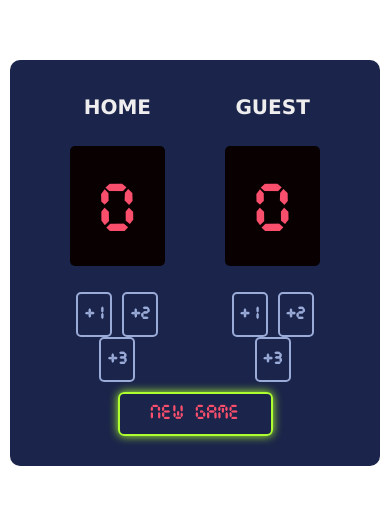
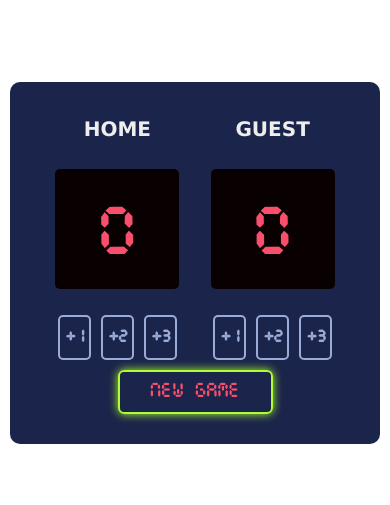
Before and after one commit to goldenokeama/basketball-scoreboard, a website built with Vite: page index.html in a window 390 px wide. Shown: the part 159-664 px from the top of the page. Built offline with nearby package versions, Linux system fonts and the light colour scheme.

Commit message:
made the point btn to be in row in some mobile screen

```diff
--- a/index.css
+++ b/index.css
@@ -35,13 +35,19 @@ body {
 }
 
 .home-guest-container .home-container {
-  width: 30.5%;
+  width: 40%;
   margin: auto;
 }
 
 .home-guest-container .guest-container {
-  width: 30.5%;
+  width: 40%;
   margin: auto;
+}
+@media (min-width: 599px) {
+  .home-guest-container .home-container,
+  .home-guest-container .guest-container {
+    width: 30.5%;
+  }
 }
 
 .heading {
@@ -90,9 +96,8 @@ body {
 }
 
 .btn {
-  width: 30%;
-  min-width: 36px;
-  max-width: 45px;
+  width: 33px;
+
   height: 45px;
   font-family: inherit;
 
@@ -110,6 +115,9 @@ body {
   .btn {
     font-size: 18px;
     font-weight: 400;
+    width: 30%;
+    min-width: 36px;
+    max-width: 45px;
   }
 }
 
```
